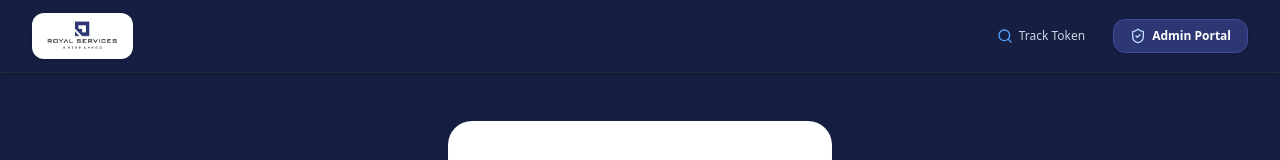
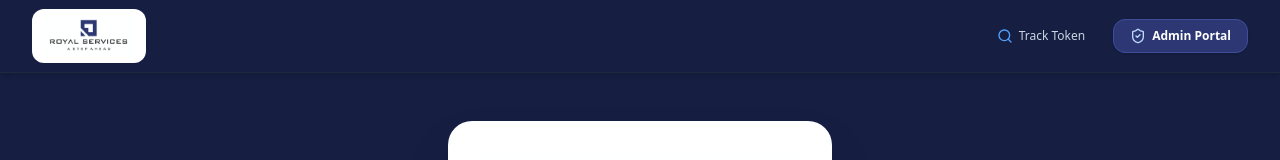
Before and after one commit to harishchandrakgehlot/rsagentapp, a Next.js app: page / in a window 1280 px wide. Shown: the top 160 px of the page. Built offline with nearby package versions, Linux system fonts and the light colour scheme.

Commit message:
fix(ui): adjust logo width and full-width container alignment in admin sidebar and headers

```diff
--- a/src/components/brand/RoyalLogo.tsx
+++ b/src/components/brand/RoyalLogo.tsx
@@ -6,35 +6,70 @@ interface Props {
   variant?: 'full' | 'horizontal' | 'icon';
   theme?: 'light' | 'dark';
   className?: string;
+  imgClassName?: string;
   height?: number;
+  width?: number | string;
+  fullWidth?: boolean;
 }
 
-export function RoyalLogo({ theme = 'light', className = '', height = 44 }: Props) {
+export function RoyalLogo({
+  theme = 'light',
+  className = '',
+  imgClassName = '',
+  height,
+  width,
+  fullWidth = false,
+}: Props) {
   // Always use the exact logo file (/logo.png)
-  if (theme === 'dark') {
+  if (fullWidth) {
     return (
       <div
-        className={`inline-flex items-center bg-white rounded-xl px-2.5 py-1 shadow-sm border border-slate-100/20 hover:shadow-md transition-all ${className}`}
+        className={`w-full flex items-center justify-center bg-white rounded-xl py-2.5 px-4 shadow-xs border border-slate-100/20 hover:shadow-md transition-all ${className}`}
       >
         {/* eslint-disable-next-line @next/next/no-img-element */}
         <img
           src="/logo.png"
           alt="Royal Services - A Step Ahead"
-          className="h-auto w-auto object-contain block"
-          style={{ maxHeight: height }}
+          className={`w-full max-w-[175px] h-auto object-contain block mx-auto ${imgClassName}`}
+          style={{
+            maxHeight: height || 62,
+            maxWidth: width || 175,
+          }}
+        />
+      </div>
+    );
+  }
+
+  if (theme === 'dark') {
+    return (
+      <div
+        className={`inline-flex items-center justify-center bg-white rounded-xl px-3 py-1.5 shadow-xs border border-slate-100/20 hover:shadow-md transition-all ${className}`}
+      >
+        {/* eslint-disable-next-line @next/next/no-img-element */}
+        <img
+          src="/logo.png"
+          alt="Royal Services - A Step Ahead"
+          className={`h-auto w-auto object-contain block ${imgClassName}`}
+          style={{
+            maxHeight: height || 44,
+            maxWidth: width,
+          }}
         />
       </div>
     );
   }
 
   return (
-    <div className={`inline-flex items-center ${className}`}>
+    <div className={`inline-flex items-center justify-center ${className}`}>
       {/* eslint-disable-next-line @next/next/no-img-element */}
       <img
         src="/logo.png"
         alt="Royal Services - A Step Ahead"
-        className="h-auto w-auto object-contain block"
-        style={{ maxHeight: height }}
+        className={`h-auto w-auto object-contain block ${imgClassName}`}
+        style={{
+          maxHeight: height || 44,
+          maxWidth: width,
+        }}
       />
     </div>
   );
--- a/src/components/layout/AdminSidebar.tsx
+++ b/src/components/layout/AdminSidebar.tsx
@@ -53,13 +53,14 @@ export function AdminSidebar() {
   const navContent = (
     <div className="flex flex-col h-full bg-[#161E42] text-slate-200">
       {/* Brand Header */}
-      <div className="p-4 border-b border-slate-800/80 flex items-center justify-between">
-        <Link href="/admin" className="block group">
-          <RoyalLogo variant="horizontal" theme="dark" height={36} />
+      <div className="p-3 border-b border-slate-800/80 flex items-center justify-between gap-2">
+        <Link href="/admin" className="flex-1 block group">
+          <RoyalLogo variant="horizontal" theme="dark" fullWidth />
         </Link>
         <button
           onClick={() => setMobileOpen(false)}
-          className="md:hidden p-1.5 text-slate-400 hover:text-white rounded-lg hover:bg-slate-800"
+          className="md:hidden p-1.5 text-slate-400 hover:text-white rounded-lg hover:bg-slate-800 self-center"
+          aria-label="Close navigation menu"
         >
           <X className="w-5 h-5" />
         </button>
@@ -143,9 +144,9 @@ export function AdminSidebar() {
   return (
     <>
       {/* Mobile Top Bar */}
-      <div className="md:hidden flex items-center justify-between px-4 py-3 bg-[#161E42] text-white border-b border-slate-800 sticky top-0 z-40">
+      <div className="md:hidden flex items-center justify-between px-4 py-2.5 bg-[#161E42] text-white border-b border-slate-800 sticky top-0 z-40">
         <Link href="/admin" className="flex items-center space-x-2">
-          <RoyalLogo variant="horizontal" theme="dark" height={28} />
+          <RoyalLogo variant="horizontal" theme="dark" height={34} width={135} />
         </Link>
         <button
           onClick={() => setMobileOpen(!mobileOpen)}
--- a/src/components/layout/PublicHeader.tsx
+++ b/src/components/layout/PublicHeader.tsx
@@ -10,7 +10,7 @@ export function PublicHeader() {
     <header className="bg-[#161E42] text-white border-b border-slate-800 shadow-md">
       <div className="max-w-7xl mx-auto px-4 sm:px-6 lg:px-8 h-18 flex items-center justify-between">
         <Link href="/" className="flex items-center space-x-3 group">
-          <RoyalLogo variant="horizontal" theme="dark" height={36} />
+          <RoyalLogo variant="horizontal" theme="dark" height={40} width={140} />
         </Link>
 
         <div className="flex items-center space-x-3 sm:space-x-4">
```
